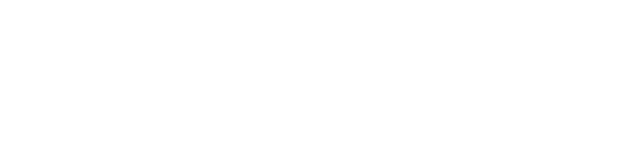
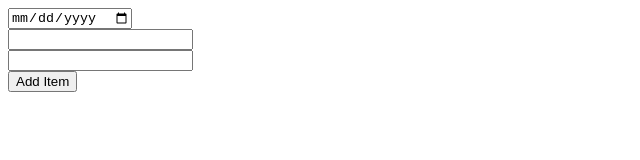
Before and after one commit to HodgePodge02/Purchase-history-list, a plain HTML site: page index.html in a window 1280 px wide. Shown: the whole page, without its empty margins (0-640 px from the left). Drawn offline with Linux system fonts and the light colour scheme.

Commit message:
div creation

```diff
--- a/index.html
+++ b/index.html
@@ -10,9 +10,23 @@
 
 <body>
     <main>
-
-
-
+        <div id="AttrWrapper">
+            <div id="Date">
+                <input type="date">
+            </div>
+            <div id="DollarAmount">
+                <input type="text">
+            </div>
+            <div id="OptionalComment">
+                <input type="text">
+            </div>
+        </div>
+        <div id="MainButton">
+            <button id="AddItem">Add Item</button>
+        </div>
+        <div>
+            <ol id="ListItems"></ol>
+        </div>
     </main>
 </body>
 
--- a/style.css
+++ b/style.css
@@ -0,0 +1,9 @@
+* {
+  padding: 0;
+  margin: 0;
+  box-sizing: border-box;
+}
+
+.AttrWrapper {
+  padding: 2rem;
+}
```
Also changed, not shown: notes.txt.
